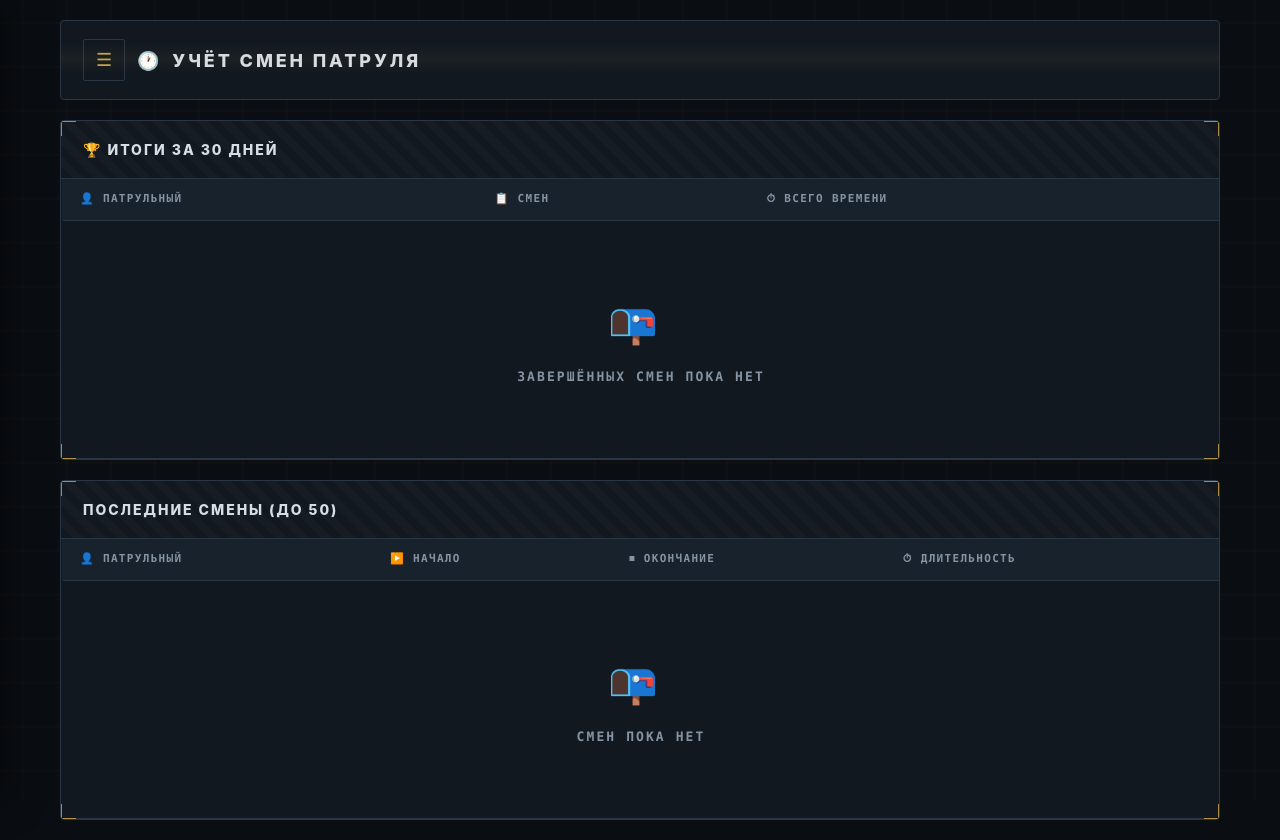
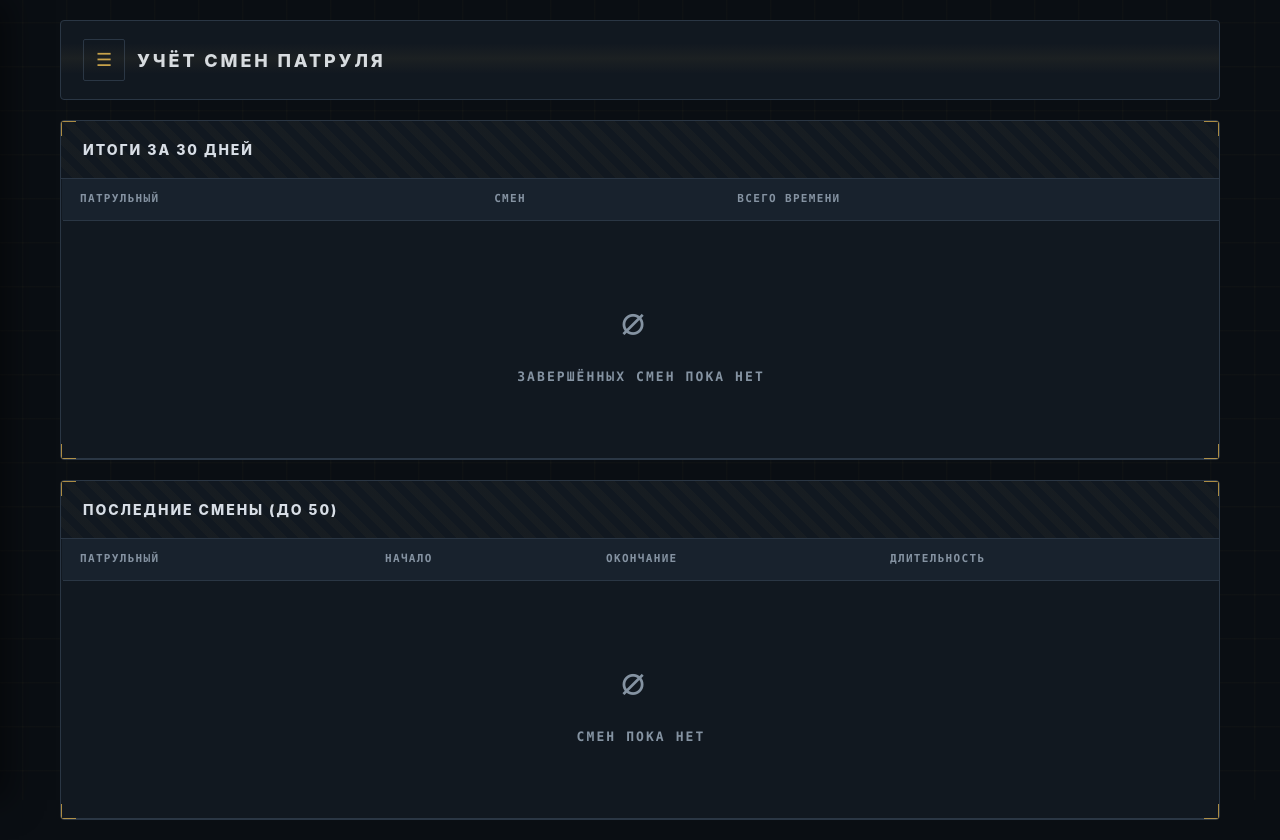
Before and after one commit to Anon2200/patrol-system, a FastAPI app: template templates/shifts.html in a window 1280 px wide. Run offline with FastAPI, Linux system fonts and the light colour scheme; the template is opened without the code that fills it, so the values that code supplies are empty.

Commit message:
Update shifts.html

```diff
--- a/templates/shifts.html
+++ b/templates/shifts.html
@@ -14,21 +14,21 @@
         <div class="page-header">
             <div style="display: flex; align-items: center; gap: 12px;">
                 <button class="menu-toggle-inline" onclick="openSidebar()" title="Меню">☰</button>
-                <div class="page-title"><span>🕐</span><span>Учёт смен патруля</span></div>
+                <div class="page-title"><span>Учёт смен патруля</span></div>
             </div>
         </div>
 
         <div class="table-card" style="margin-bottom: 20px;">
             <div class="table-header">
-                <div class="table-title">🏆 Итоги за 30 дней</div>
+                <div class="table-title">Итоги за 30 дней</div>
             </div>
             <div class="table-wrapper">
                 <table>
                     <thead>
                         <tr>
-                            <th>👤 Патрульный</th>
-                            <th>📋 Смен</th>
-                            <th>⏱ Всего времени</th>
+                            <th>Патрульный</th>
+                            <th>Смен</th>
+                            <th>Всего времени</th>
                         </tr>
                     </thead>
                     <tbody>
@@ -42,7 +42,7 @@
                         <tr>
                             <td colspan="3">
                                 <div class="empty-state">
-                                    <div class="empty-state-icon">📭</div>
+                                    <div class="empty-state-icon">∅</div>
                                     <div class="empty-state-text">Завершённых смен пока нет</div>
                                 </div>
                             </td>
@@ -61,18 +61,18 @@
                 <table>
                     <thead>
                         <tr>
-                            <th>👤 Патрульный</th>
-                            <th>▶️ Начало</th>
-                            <th>⏹ Окончание</th>
-                            <th>⏱ Длительность</th>
+                            <th>Патрульный</th>
+                            <th>Начало</th>
+                            <th>Окончание</th>
+                            <th>Длительность</th>
                         </tr>
                     </thead>
                     <tbody>
                         {% for s in recent %}
                         <tr>
                             <td><strong>{{ s.patrol_name }}</strong></td>
-                            <td>{{ s.started_at }}</td>
-                            <td>{{ s.ended_at or "—" }}</td>
+                            <td class="mono">{{ s.started_at }}</td>
+                            <td class="mono">{{ s.ended_at or "—" }}</td>
                             <td>
                                 {% if s.ended_at %}
                                 <span class="badge badge-green">{{ format_duration(s.duration_minutes or 0) }}</span>
@@ -85,7 +85,7 @@
                         <tr>
                             <td colspan="4">
                                 <div class="empty-state">
-                                    <div class="empty-state-icon">📭</div>
+                                    <div class="empty-state-icon">∅</div>
                                     <div class="empty-state-text">Смен пока нет</div>
                                 </div>
                             </td>
```
